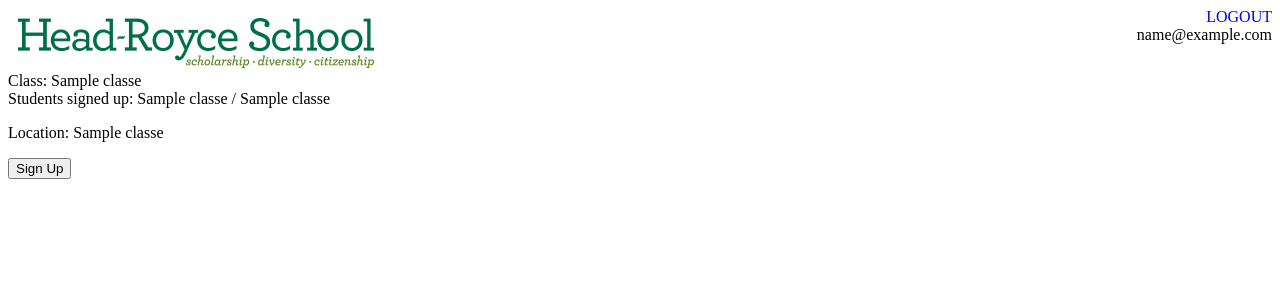
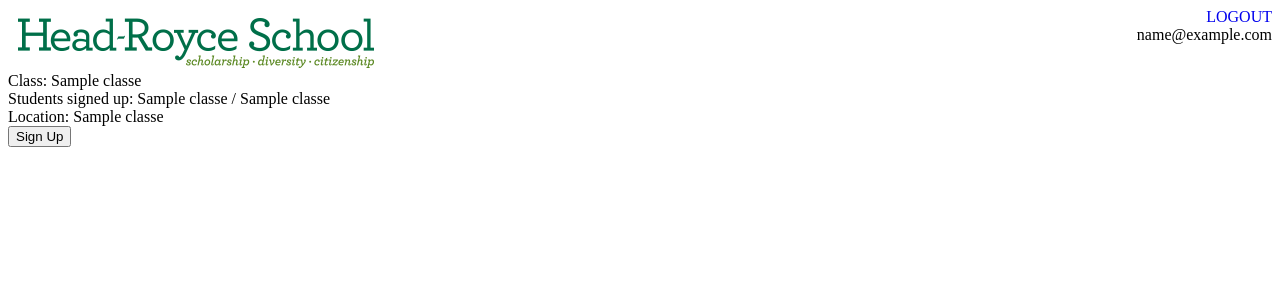
Before and after one commit to Plochem/HRS-H-Block, a Flask app: template src/templates/classes.html in a window 1280 px wide. Shown: the top 300 px of the page. Run offline with Flask 2, Linux system fonts and the light colour scheme; the template is opened without the code that fills it: most values are stand-ins (such as "Sample title", 1, 10 or a date in 2020); parts of the project's set-up code (start-up, migrations or seed data) failed here and were passed over.

Commit message:
Update classes.html

```diff
--- a/src/templates/classes.html
+++ b/src/templates/classes.html
@@ -60,8 +60,8 @@
                 <div class='course'>
                     <span class='courseTitle'> Class: {{ classes[id][1] }} </span>
                     <span class='courseDescription'>Description: {{ classes[id][2] }}</span><br>
-                    <span class='courseStatus'>Students signed up: {{ classes[id][3] }} / {{ classes[id][4] }}</span>
-                    <p> Location: {{ classes[id][5] }} </p>
+                    <span class='courseStatus'>Students signed up: {{ classes[id][3] }} / {{ classes[id][4] }}</span><br>
+                    <span class='courseLocation'> Location: {{ classes[id][5] }} </span>
                 </div>
 
             {% if email in classes[id] %}
```
